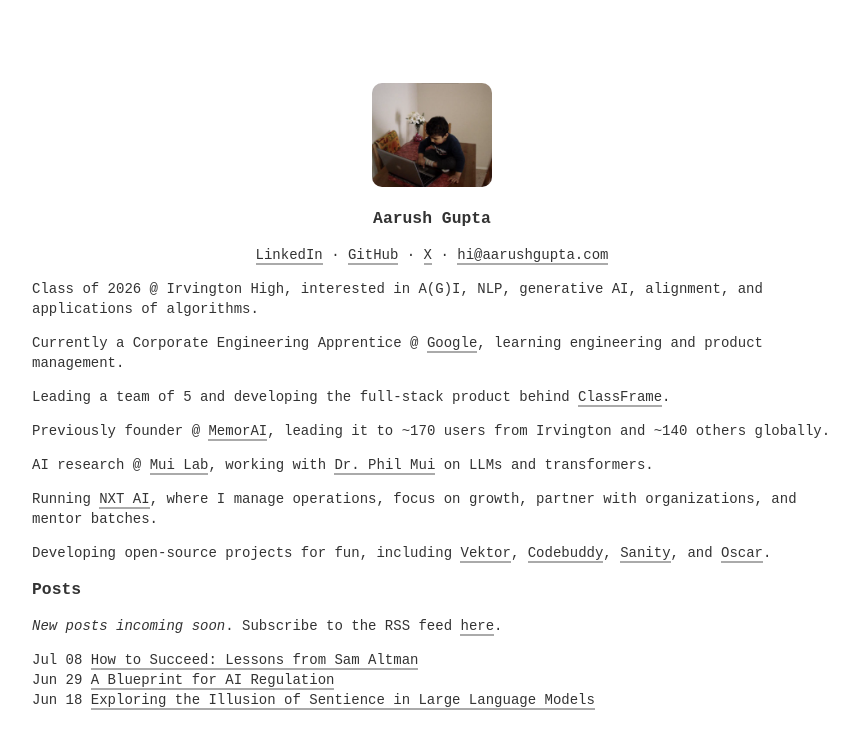
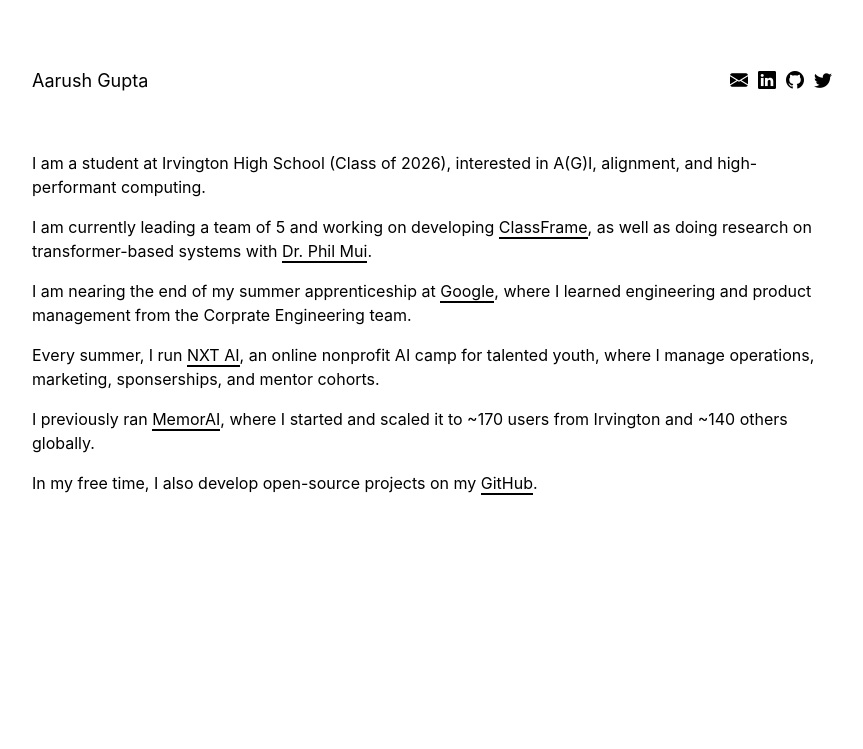
Before and after one commit to notallm/notallm.github.io, a Jekyll site: the page built from index.md, in a window 1280 px wide. Shown: the top 749 px of the page, without its empty margins (208-1071 px from the left). Built offline with Jekyll 4.4.1, drawn with Linux system fonts in a browser that asks for light colours.

```diff
--- a/404.html
+++ b/404.html
@@ -1,10 +1,6 @@
 ---
 permalink: /404.html
-layout: base
-title: 404
-header_links:
-  - name: ../
-    url: /
+layout: default
 ---
 
 <style type="text/css" media="screen">
--- a/_config.yml
+++ b/_config.yml
@@ -4,10 +4,9 @@ plugins:
 
 title: Aarush Gupta
 tagline: ""
-description: "C/o 2026 at Irvington High School, interested in A(G)I, NLP, generative AI, alignment, and applications of algorithms."
+description: "Personal website"
 url: "https://aarushgupta.com"
 author: "Aarush Gupta"
-logo: "/assets/img/pfp.png"
 social:
   links:
     - https://www.linkedin.com/in/aarushgupta001
--- a/_layouts/base.html
+++ b/_layouts/base.html
@@ -1,32 +1,26 @@
 <!DOCTYPE html>
-<html lang = "{{ site.lang }}">
+<html lang = "en">
 <head>
     <meta charset = "utf-8">
     <meta http-equiv = "X-UA-Compatible" content = "IE=edge">
     <meta name = "viewport" content = "width=device-width, initial-scale=1">
     {%- seo -%}
-  <link rel = "stylesheet" href = "{{ "/assets/css/main.css" | relative_url }}">
+    <link rel = "stylesheet" href = "https://cdn.jsdelivr.net/npm/bootstrap-icons@1.10.5/font/bootstrap-icons.css">
+    <link rel = "stylesheet" href = "{{ "/assets/main.css" | relative_url }}">
     <title>Aarush Gupta</title>
-  <link rel = "icon" href = "{{ "/assets/img/pfp.png" | relative_url }}">
 </head>
 <body>
-    <center>
-        <img src = "{{ "/assets/img/pfp.png" | relative_url }}" alt = "profile image">
-        <h3>Aarush Gupta</h3>
-        {% for link in page.header_links %}
-            <a href = "{{ link.url }}">{{ link.name }}</a>
-            {% if forloop.last == false %}
-                &middot;
-            {% endif %}
-        {% endfor %}
-    </center>
+    <header>
+        <nav>
+            <a href = "https://twitter.com/notallm" target = "_blank"><i class = "bi bi-twitter"></i></a>
+            <a href = "https://github.com/notallm" target = "_blank"><i class = "bi bi-github"></i></a>
+            <a href = "https://linkedin.com/in/aarushgupta001" target = "_blank"><i class = "bi bi-linkedin"></i></a>
+            <a href = "mailto:hi@aarushgupta.com" target = "_blank"><i class = "bi bi-envelope-fill"></i></a>
+        </nav>
+        <p>Aarush Gupta</p>
+    </header>
+    <main>
         {{ content }}
-    <script async src = "https://www.googletagmanager.com/gtag/js?id=G-TCTC6JGRXF"></script>
-    <script>
-        window.dataLayer = window.dataLayer || [];
-        function gtag() { dataLayer.push(arguments); }
-        gtag("js", new Date());
-        gtag("config", "G-TCTC6JGRXF");
-    </script>
+    </main>
 </body>
 </html>
--- a/assets/css/main.css
+++ /dev/null
@@ -1,27 +0,0 @@
-body {
-    font-size: 14px;
-    line-height: 20px;
-    font-family: monospace;
-    color: #333333;
-    max-width: 800px;
-    margin: auto;
-    margin-top: 7vh;
-    margin-bottom: 7vh;
-    padding: 20px;
-    -webkit-font-smoothing: antialiased;
-}
-
-a {
-    text-decoration: none;
-    color: inherit;
-    border-bottom: 2px solid #aaaaaa;
-}
-
-a:hover {
-    border-bottom: 2px solid;
-}
-
-img {
-    width: 120px;
-    border-radius: 10px;
-}
--- /dev/null
+++ b/assets/main.css
@@ -0,0 +1,33 @@
+body {
+    font-family: -apple-system, BlinkMacSystemFont, "Inter", "IBM Plex Sans", Segoe UI, Helvetica, Arial, sans-serif, Apple Color Emoji, Segoe UI Emoji, Segoe UI Symbol;
+    max-width: 800px;
+    margin: auto;
+    padding: 10px;
+}
+
+a {
+    text-decoration: none;
+    color: inherit;
+    border-bottom: 2px solid;
+}
+
+a:hover {
+    border: none;
+}
+
+header {
+    font-size: 18px;
+    margin: 60px 0px;
+}
+
+nav > * {
+    display: inline-block;
+    float: right;
+    vertical-align: baseline;
+    margin-left: 10px;
+    border: none;
+}
+
+main {
+    line-height: 24px;
+}
--- a/index.md
+++ b/index.md
@@ -1,43 +1,19 @@
 ---
 layout: base
-title: Home
-header_links:
-    - name: LinkedIn
-      url: https://www.linkedin.com/in/aarushgupta001
-    - name: GitHub
-      url: https://github.com/notallm
-    - name: X
-      url: https://twitter.com/notallm
-    - name: hi@aarushgupta.com
-      url: mailto:hi@aarushgupta.com
 ---
 
-Class of 2026 @ Irvington High, interested in A(G)I, NLP, generative AI, alignment, and applications of algorithms.
+I am a student at Irvington High School (Class of 2026), interested in A(G)I, alignment, and high-performant computing.
 
-Currently a Corporate Engineering Apprentice @ [Google](https://google.com/), learning engineering and product management.
+I am currently leading a team of 5 and working on developing [ClassFrame](https://classfra.me), as well as doing research
+on transformer-based systems with [Dr. Phil Mui](https://sites.google.com/asdrp.org/mui/who).
 
-Leading a team of 5 and developing the full-stack product behind [ClassFrame](https://classfra.me).
+I am nearing the end of my summer apprenticeship at [Google](https://google.com), where I learned engineering and product
+management from the Corprate Engineering team.
 
-Previously founder @ [MemorAI](https://memorai.aarushgupta.com), leading it to ~170 users from Irvington and ~140 others globally.
+Every summer, I run [NXT AI](https://nxtaicamp.com), an online nonprofit AI camp for talented youth, where I manage operations,
+marketing, sponserships, and mentor cohorts.
 
-AI research @ [Mui Lab](https://sites.google.com/asdrp.org/mui), working with [Dr. Phil Mui](https://sites.google.com/asdrp.org/mui/who) on LLMs
-and transformers.
+I previously ran [MemorAI](https://memorai.aarushgupta.com), where I started and scaled it to ~170 users from Irvington and ~140
+others globally.
 
-Running [NXT AI](https://nxtaicamp.com), where I manage operations, focus on growth, partner with organizations, and mentor batches.
-
-Developing open-source projects for fun, including [Vektor](https://github.com/notallm/vektor), [Codebuddy](https://github.com/notallm/codebuddy),
-[Sanity](https://github.com/notallm/sanity), and [Oscar](https://github.com/notallm/oscar).
-
-### Posts
-
-*New posts incoming soon*. Subscribe to the RSS feed [here](/feed.xml).
-
-{% assign posts = site.posts %}
-
-{%- for post in posts -%}
-
-<!-- {% if post.featured %}\*{% else %}&nbsp;{% endif %} -->
-{{ post.date | date: "%b %d" }} [{{ post.title | escape }}]({{ post.url | relative_url }})
-<br>
-
-{%- endfor -%}
+In my free time, I also develop open-source projects on my [GitHub](https://github.com/notallm).
```
Also changed, not shown: _layouts/post.html (deleted, +0 -18 lines), _posts/2023-06-18-illusion-of-sentience.md (deleted, +0 -24 lines), _posts/2023-06-29-regulation-blueprint.md (deleted, +0 -25 lines), _posts/2023-07-08-success-sam-altman.md (deleted, +0 -82 lines), Gemfile.lock, README.md, assets/img/pfp.png (deleted). Lines whose indentation alone changed are shown as unchanged.
